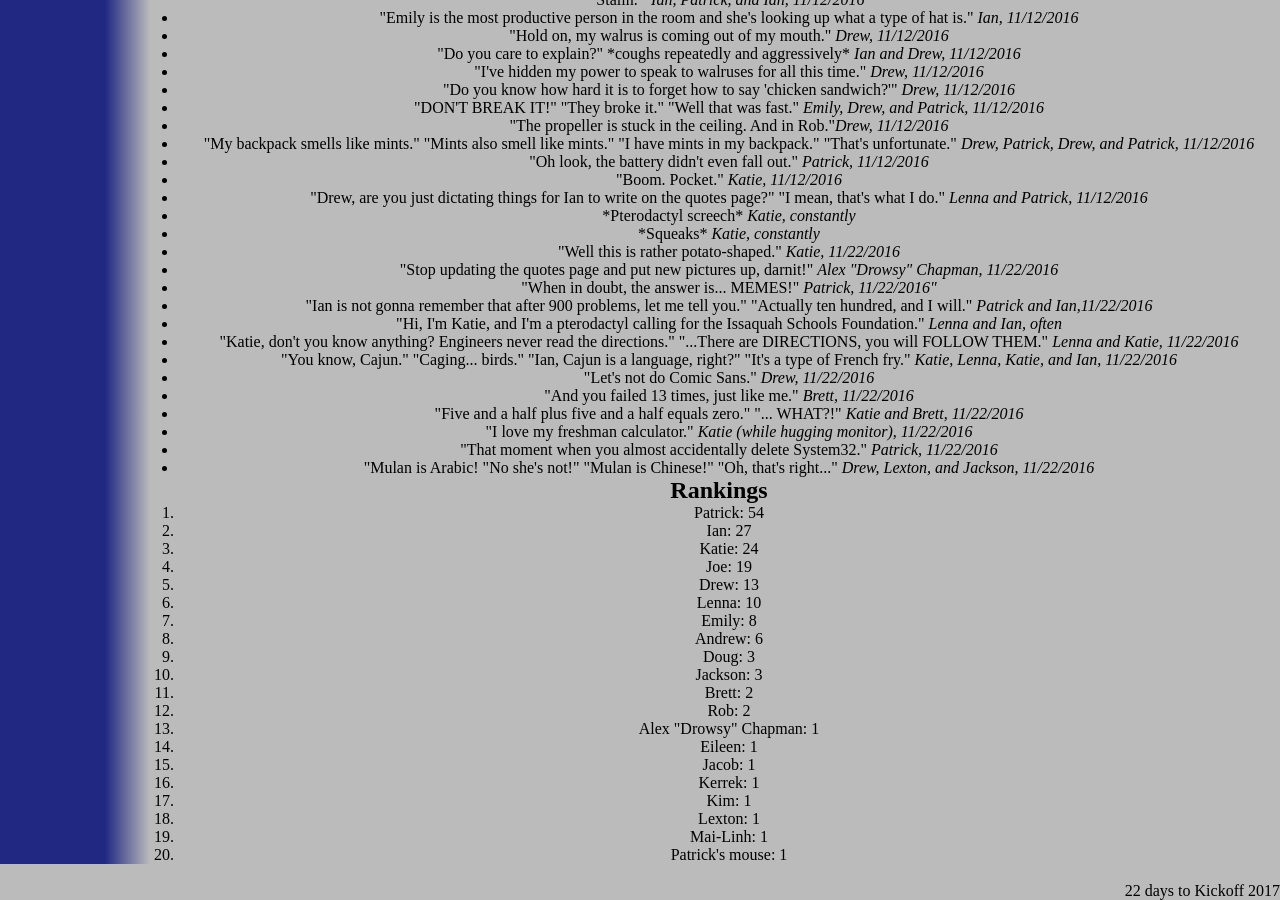
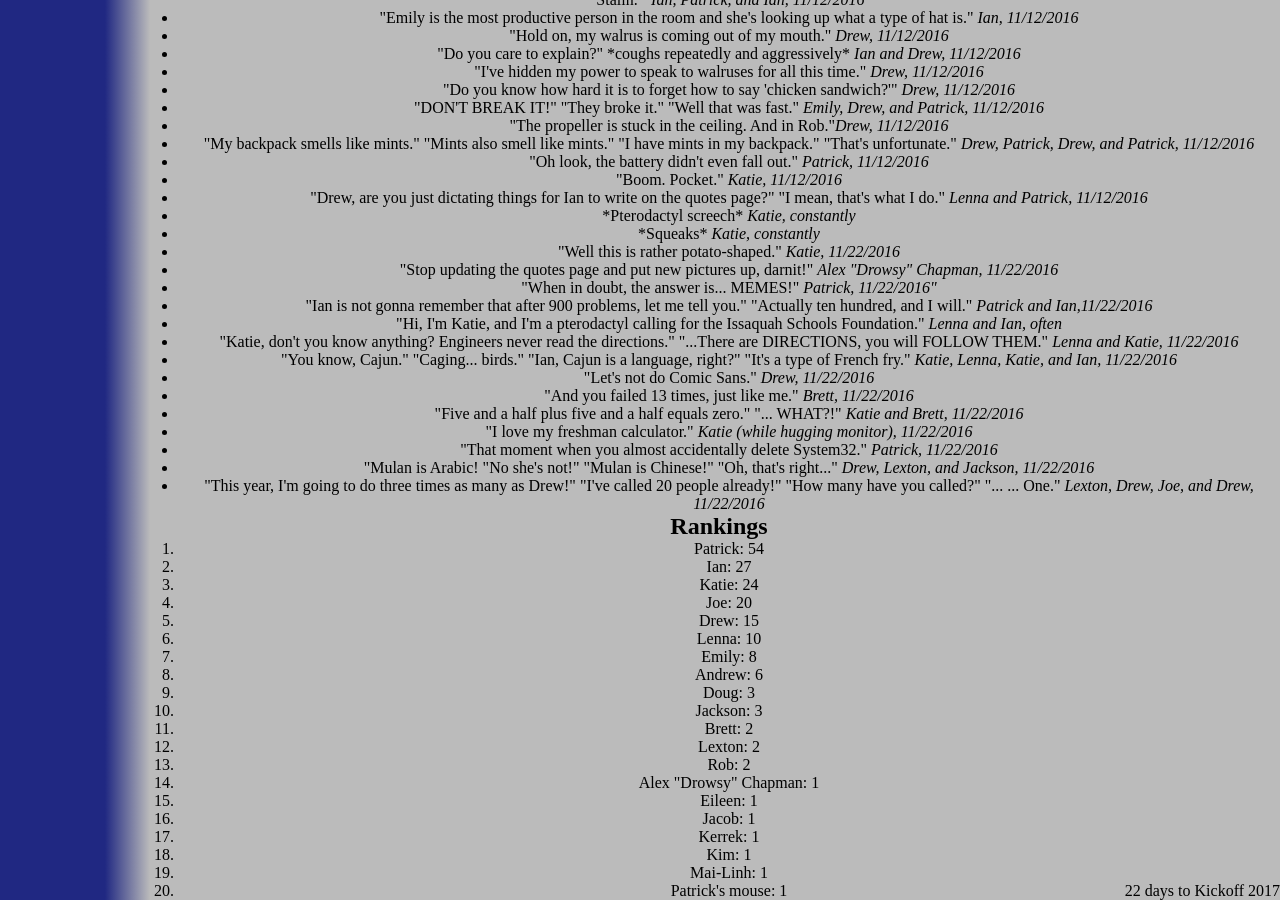
Before and after one commit to katiebugmoon/FRC4131.github.io, a Jekyll site: the page built from media/2017/quotes.html, in a window 1280 px wide and 900 px high, scrolled down 2131 px. Built offline with Jekyll 4.4.1, drawn with Linux system fonts in a browser that asks for light colours; nearby versions of some CDN libraries.

Commit message:
Update quotes.html

```diff
--- a/media/2017/quotes.html
+++ b/media/2017/quotes.html
@@ -138,6 +138,7 @@ title: Build Season 2017 Quotes
 	<li>"I love my freshman calculator." <i>Katie (while hugging monitor), 11/22/2016</i></li>
 	<li>"That moment when you almost accidentally delete System32." <i>Patrick, 11/22/2016</i></li>
 	<li>"Mulan is Arabic! "No she's not!" "Mulan is Chinese!" "Oh, that's right..." <i>Drew, Lexton, and Jackson, 11/22/2016</i></li>
+	<li>"This year, I'm going to do three times as many as Drew!" "I've called 20 people already!" "How many have you called?" "... ... One." <i>Lexton, Drew, Joe, and Drew, 11/22/2016 </i></li>
 </ul>
 <h2>Rankings</h2>
 <ol id='rankings'></ol>
```
